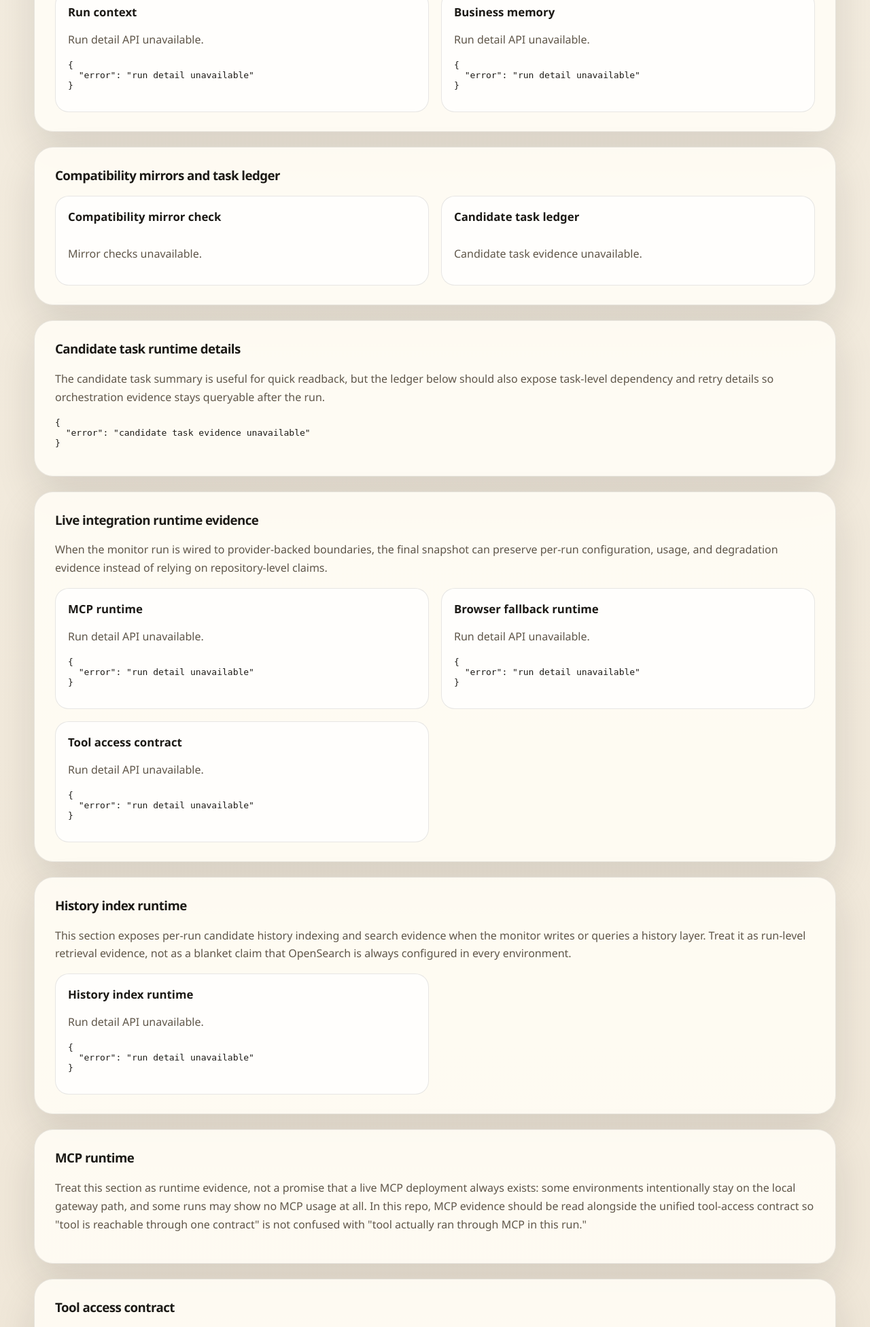
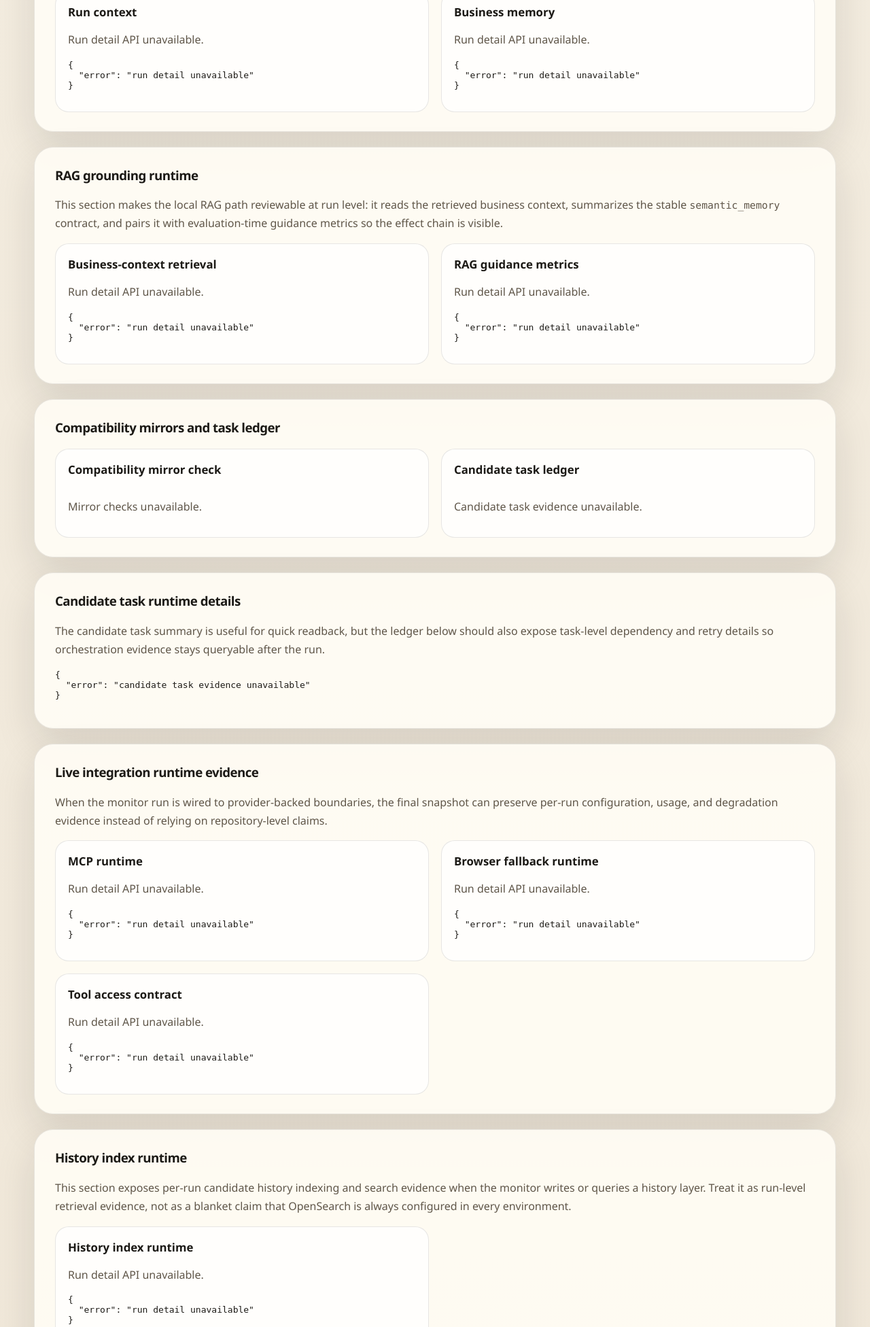
Before and after one commit to kbkb628/industry-news-agent, a FastAPI app: page /runs/1 in a window 1280 px wide. Shown: the part 2158-4110 px from the top of the page at 68% size. Run offline with FastAPI, Linux system fonts and the light colour scheme; data that the repository does not hold is empty.

Commit message:
feat: surface rag grounding runtime evidence

```diff
--- a/backend/app/templates/run_detail.html
+++ b/backend/app/templates/run_detail.html
@@ -86,6 +86,27 @@
       <strong>Business memory</strong>
       <p id="business-memory-summary">Loading business memory.</p>
       <pre id="business-memory-json"><code>Loading</code></pre>
+    </article>
+  </div>
+</section>
+
+<section class="section-card">
+  <h3>RAG grounding runtime</h3>
+  <p>
+    This section makes the local RAG path reviewable at run level: it reads the retrieved
+    business context, summarizes the stable <code>semantic_memory</code> contract, and pairs it
+    with evaluation-time guidance metrics so the effect chain is visible.
+  </p>
+  <div class="grid two">
+    <article class="stat">
+      <strong>Business-context retrieval</strong>
+      <p id="rag-grounding-summary">Loading RAG grounding runtime.</p>
+      <pre id="rag-grounding-json"><code>Loading</code></pre>
+    </article>
+    <article class="stat">
+      <strong>RAG guidance metrics</strong>
+      <p id="rag-metrics-summary">Loading RAG guidance metrics.</p>
+      <pre id="rag-metrics-json"><code>Loading</code></pre>
     </article>
   </div>
 </section>
@@ -274,6 +295,9 @@
     .then((payload) => {
       const runContext = safeObject(payload.run_context);
       const businessMemory = safeObject(payload.business_memory);
+      const businessContext = safeObject(businessMemory.business_context);
+      const semanticMemory = safeObject(businessContext.semantic_memory);
+      const ragMetrics = safeObject(payload.evaluation_output?.eval_result);
       const historyIndex = safeObject(payload.history_index_result);
       const historySearch = safeObject(historyIndex.search);
       const mcpRuntime = safeObject(payload.integration_runtime?.mcp);
@@ -305,6 +329,14 @@
         `Business memory keys: ${Object.keys(businessMemory).length}; push history entries: ${safeList(businessMemory.push_history).length}.`,
       );
       setSummary(
+        "rag-grounding-summary",
+        `Retrieval mode: ${businessContext.retrieval_mode ?? "-"}; retrievers: ${safeList(businessContext.retrievers).join(", ") || "-"}; semantic keywords: ${safeList(semanticMemory.topic_keywords).length}.`,
+      );
+      setSummary(
+        "rag-metrics-summary",
+        `RAG guidance applied: ${ragMetrics.rag_guidance_applied_count ?? 0}; trusted matches: ${ragMetrics.trusted_source_match_count ?? 0}; rule hits: ${ragMetrics.rule_guidance_hits ?? 0}.`,
+      );
+      setSummary(
         "history-index-summary",
         `Provider: ${historyIndex.provider ?? "-"}; indexed: ${historyIndex.indexed_count ?? 0}; search results: ${historySearch.returned_count ?? safeList(historySearch.items).length}.`,
       );
@@ -327,6 +359,8 @@
       setCodeBlock("evaluation-json", payload.evaluation_output ?? {});
       setCodeBlock("run-context-json", runContext);
       setCodeBlock("business-memory-json", businessMemory);
+      setCodeBlock("rag-grounding-json", businessContext);
+      setCodeBlock("rag-metrics-json", ragMetrics);
       setCodeBlock("history-index-json", historyIndex);
       setCodeBlock("mcp-runtime-json", mcpRuntime);
       setCodeBlock("browser-runtime-json", browserRuntime);
@@ -340,6 +374,8 @@
       setSummary("evaluation-summary", "Run detail API unavailable.");
       setSummary("run-context-summary", "Run detail API unavailable.");
       setSummary("business-memory-summary", "Run detail API unavailable.");
+      setSummary("rag-grounding-summary", "Run detail API unavailable.");
+      setSummary("rag-metrics-summary", "Run detail API unavailable.");
       setSummary("history-index-summary", "Run detail API unavailable.");
       setSummary("mcp-runtime-summary", "Run detail API unavailable.");
       setSummary("browser-runtime-summary", "Run detail API unavailable.");
@@ -350,6 +386,8 @@
       setCodeBlock("evaluation-json", { error: "run detail unavailable" });
       setCodeBlock("run-context-json", { error: "run detail unavailable" });
       setCodeBlock("business-memory-json", { error: "run detail unavailable" });
+      setCodeBlock("rag-grounding-json", { error: "run detail unavailable" });
+      setCodeBlock("rag-metrics-json", { error: "run detail unavailable" });
       setCodeBlock("history-index-json", { error: "run detail unavailable" });
       setCodeBlock("mcp-runtime-json", { error: "run detail unavailable" });
       setCodeBlock("browser-runtime-json", { error: "run detail unavailable" });
```
Also changed, not shown: PROJECT_TODO.md (+2 -0 lines), backend/app/templates/resume_alignment.html (+22 -1 lines), backend/tests/test_health_api.py (+1 -0 lines), docs/resume-alignment.md (+9 -2 lines), frontend/src/App.test.tsx (+27 -0 lines), frontend/src/App.tsx (+30 -0 lines), frontend/src/api/types.ts (+18 -0 lines), README.md, backend/README.md.
